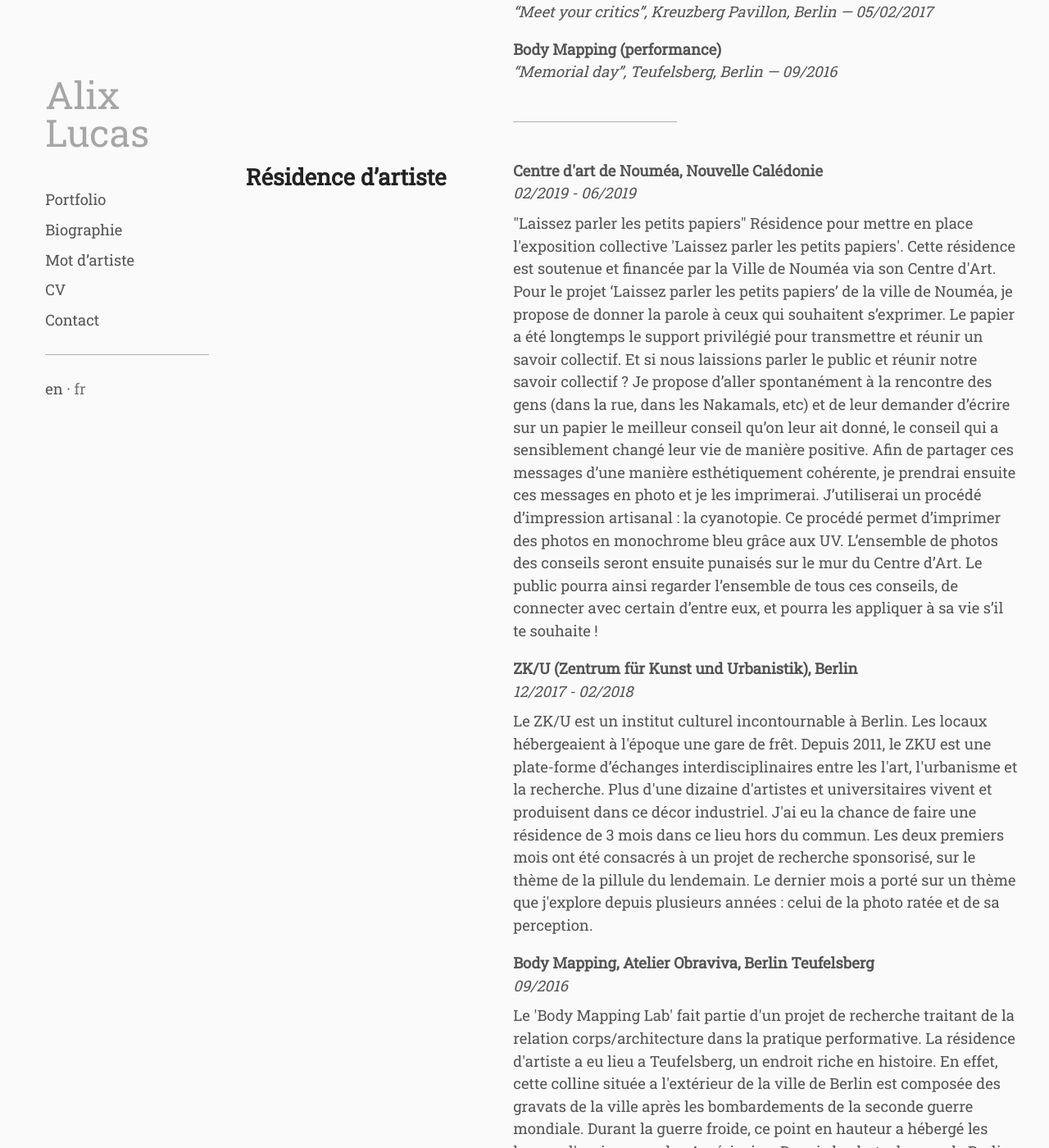
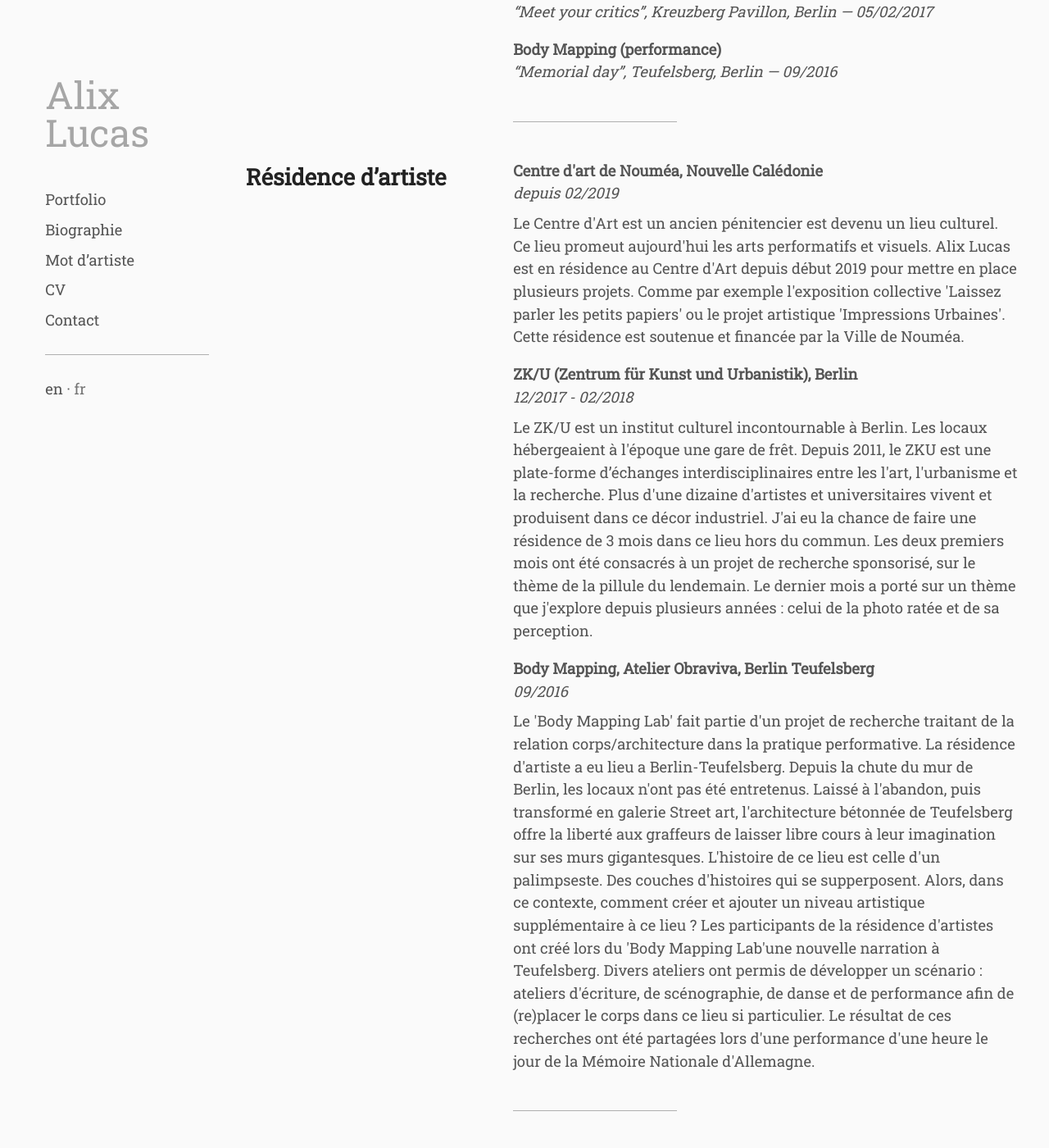
Before and after one commit to whyalix/alixlucas, a Jekyll site: the page built from pages/fr/resume.html, in a window 1280 px wide and 1400 px high, scrolled down 1527 px. Shown: the whole window at 82% size. Built offline with Jekyll 4.4.1, drawn with Linux system fonts in a browser that asks for light colours; some of the changed text lies outside the part shown.

Commit message:
Update art_residencies.yml

```diff
--- a/_data/fr/art_residencies.yml
+++ b/_data/fr/art_residencies.yml
@@ -1,21 +1,11 @@
 - primary: "Centre d'art de Nouméa, Nouvelle Calédonie"
-  secondary: 02/2019 - 06/2019
+  secondary: depuis 02/2019
   content: |
-    "Laissez parler les petits papiers"
-    Résidence pour mettre en place l'exposition collective 'Laissez parler les petits papiers'.
-    Cette résidence est soutenue et financée par la Ville de Nouméa via son Centre d'Art.
-    Pour le projet ‘Laissez parler les petits papiers’ de la ville de Nouméa, je propose de
-    donner la parole à ceux qui souhaitent s’exprimer.
-    Le papier a été longtemps le support privilégié pour transmettre et réunir un savoir
-    collectif. Et si nous laissions parler le public et réunir notre savoir collectif ?
-    Je propose d’aller spontanément à la rencontre des gens (dans la rue, dans les Nakamals, etc) et de leur demander d’écrire sur un papier le meilleur conseil qu’on leur ait
-    donné, le conseil qui a sensiblement changé leur vie de manière positive.
-    Afin de partager ces messages d’une manière esthétiquement cohérente, je prendrai ensuite ces messages en photo et je les imprimerai. J’utiliserai un procédé
-    d’impression artisanal : la cyanotopie. Ce procédé permet d’imprimer des photos en
-    monochrome bleu grâce aux UV.
-    L’ensemble de photos des conseils seront ensuite punaisés sur le mur du Centre
-    d’Art. Le public pourra ainsi regarder l’ensemble de tous ces conseils, de connecter
-    avec certain d’entre eux, et pourra les appliquer à sa vie s’il te souhaite !
+    Le Centre d'Art est un ancien pénitencier est devenu un lieu culturel. Ce lieu promeut aujourd'hui les arts performatifs et visuels.
+    Alix Lucas est en résidence au Centre d'Art depuis début 2019 pour mettre en place plusieurs projets.
+    Comme par exemple l'exposition collective 'Laissez parler les petits papiers' ou le projet artistique 'Impressions Urbaines'.
+    Cette résidence est soutenue et financée par la Ville de Nouméa.
+
 
 - primary: "ZK/U (Zentrum für Kunst und Urbanistik), Berlin"
   secondary: 12/2017 - 02/2018
@@ -30,9 +20,7 @@
   secondary: 09/2016
   content: |
     Le 'Body Mapping Lab' fait partie d'un projet de recherche traitant de la relation corps/architecture dans la pratique performative.
-    La résidence d'artiste a eu lieu a Teufelsberg, un endroit riche en histoire. En effet, cette colline située a l'extérieur de la ville de Berlin est composée des gravats de la ville après les bombardements de la seconde guerre mondiale.
-    Durant la guerre froide, ce point en hauteur a hébergé les locaux d'espionnage des Américains.
-    Depuis la chute du mur de Berlin, les locaux n'ont pas été entretenus. Laissé à l'abandon, puis transformé en galerie Street art, l'architecture bétonnée de Teufelsberg offre la liberté aux graffeurs de laisser libre cours à leur imagination sur ses murs gigantesques. L'histoire de ce lieu est celle d'un palimpseste. Des couches d'histoires qui se supperposent.
-    Alors, dans ce contexte, comment créer et ajouter encore un niveau artistique supplémentaire à ce lieu ?
+    La résidence d'artiste a eu lieu a Berlin-Teufelsberg. Depuis la chute du mur de Berlin, les locaux n'ont pas été entretenus. Laissé à l'abandon, puis transformé en galerie Street art, l'architecture bétonnée de Teufelsberg offre la liberté aux graffeurs de laisser libre cours à leur imagination sur ses murs gigantesques. L'histoire de ce lieu est celle d'un palimpseste. Des couches d'histoires qui se supperposent.
+    Alors, dans ce contexte, comment créer et ajouter un niveau artistique supplémentaire à ce lieu ?
     Les participants de la résidence d'artistes ont créé lors du 'Body Mapping Lab'une nouvelle narration à Teufelsberg. Divers ateliers ont permis de développer un scénario : ateliers d'écriture, de scénographie, de danse et de performance afin de (re)placer le corps dans ce lieu si particulier.
     Le résultat de ces recherches ont été partagées lors d'une performance d'une heure le jour de la Mémoire Nationale d'Allemagne.
```
